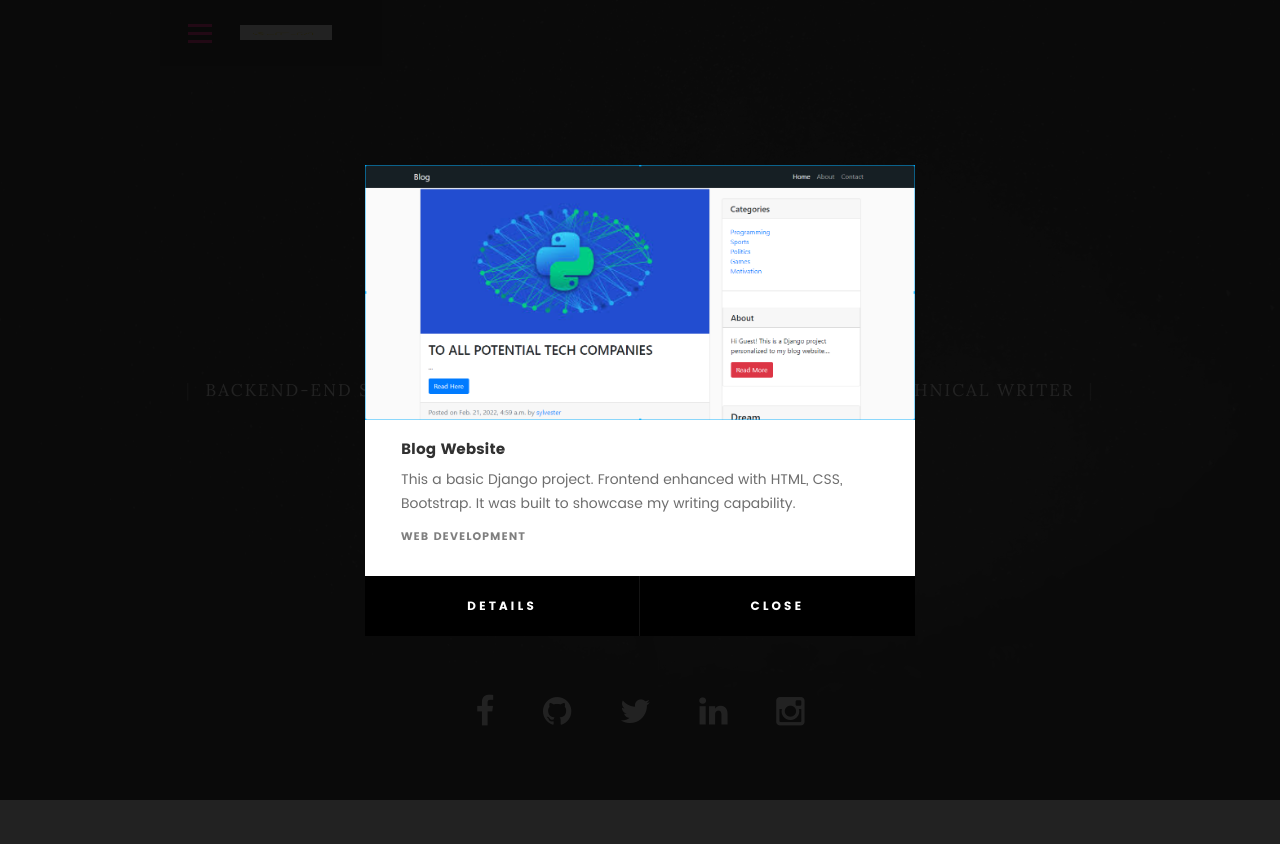
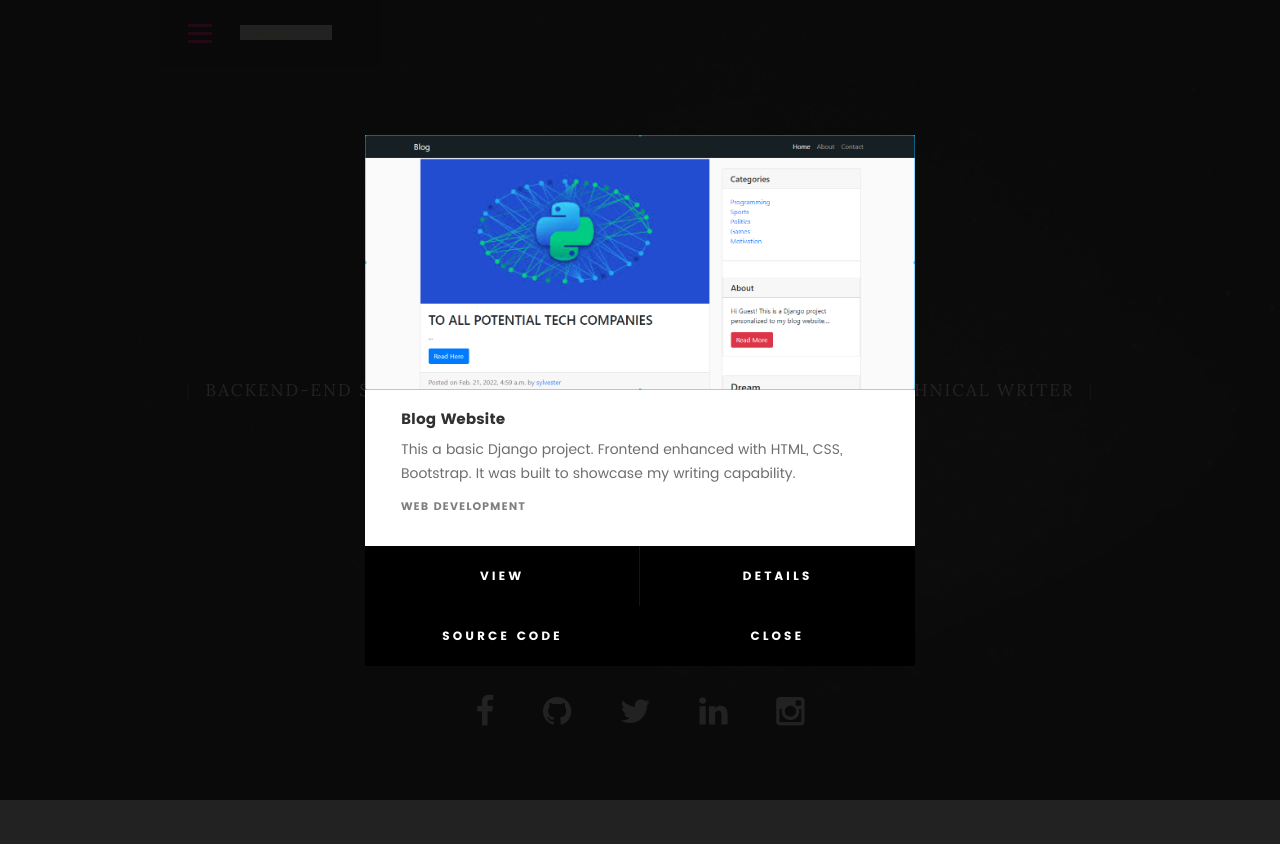
Before and after one commit to sylucck/resume, a Django app: page / in a window 1280 px wide, after a click that opens the changed part. Shown: the top 844 px of the page. Run offline with Django 3.2, Linux system fonts and the light colour scheme; some libraries are stand-ins or nearby versions; some web fonts are replaced.

Commit message:
more commit

```diff
--- a/resume_app/templates/index.html
+++ b/resume_app/templates/index.html
@@ -454,7 +454,9 @@
 					   </div>
 
 			         <div class="link-box">
-			            <a href="http://www.behance.net">Details</a>
+			            <a href="http://www.behance.net">View</a>
+						<a href="http://www.behance.net">Details</a>
+						<a href="http://www.behance.net">Source Code</a>
 					      <a href="#" class="popup-modal-dismiss">Close</a>
 			         </div>
 
@@ -474,7 +476,7 @@
 					   </div>
 
 			         <div class="link-box">
-			            <a href="http://urlshort19.herokuapp.com/">View</a>
+			            <a href="https://onlinebarbers.herokuapp.com/movie/imdb/">View</a>
 					      <a href="#" class="popup-modal-dismiss">Source Code</a>
 						  <a href="#portfolio" class="popup-modal-dismiss">Close</a>
 			         </div>
@@ -495,7 +497,9 @@
 					   </div>
 
 			         <div class="link-box">
-			            <a href="http://www.behance.net">Details</a>
+			            <a href="">View</a>
+						<a href="">Details</a>
+						<a href="">Source Code</a>
 					      <a href="#" class="popup-modal-dismiss">Close</a>
 			         </div>
 
@@ -515,7 +519,8 @@
 					   </div>
 
 			         <div class="link-box">
-			            <a href="http://www.behance.net">Details</a>
+						<a href="http://urlshort19.herokuapp.com/">View</a>
+			            <a href="">Source Code</a>
 					      <a href="#" class="popup-modal-dismiss">Close</a>
 			         </div>
 
@@ -535,7 +540,9 @@
 					   </div>
 
 			         <div class="link-box">
-			            <a href="http://www.behance.net">Details</a>
+			            <a href="">View</a>
+						<a href="http://www.behance.net">Details</a>
+						<a href="http://www.behance.net">Source Code</a>
 					    <a href="#" class="popup-modal-dismiss">Close</a>
 			         </div>
 
@@ -549,13 +556,13 @@
 
 					   <div class="description-box">
 					      <h4>To-DO</h4>
-					      <p>Integrated GraphQL to a django kitchen To-Do app. A schema was designed to help allow users access the API endpoint.</p>
+					      <p>Integrated GraphQL to a django kitchen To-Do app. A schema was designed to help allow client side server access the API endpoint.</p>
 
 					      <div class="categories">API</div>
 					   </div>
 
 			         <div class="link-box">
-			            <a href="http://www.behance.net">Details</a>
+			            <a href="">View</a>
 					      <a href="#" class="popup-modal-dismiss">Close</a>
 			         </div>
 
```
Also changed, not shown: resume/settings.py (+8 -8 lines).
